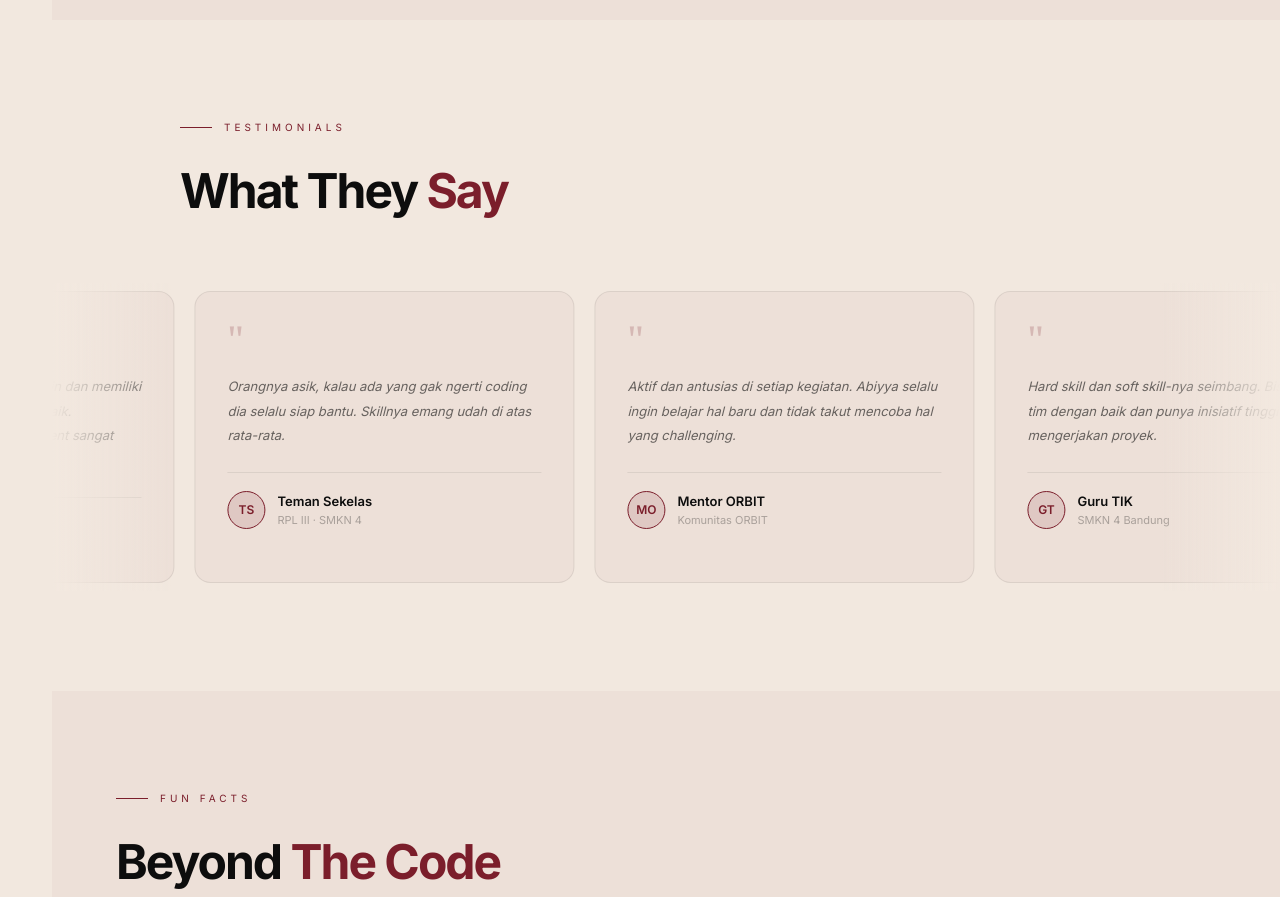
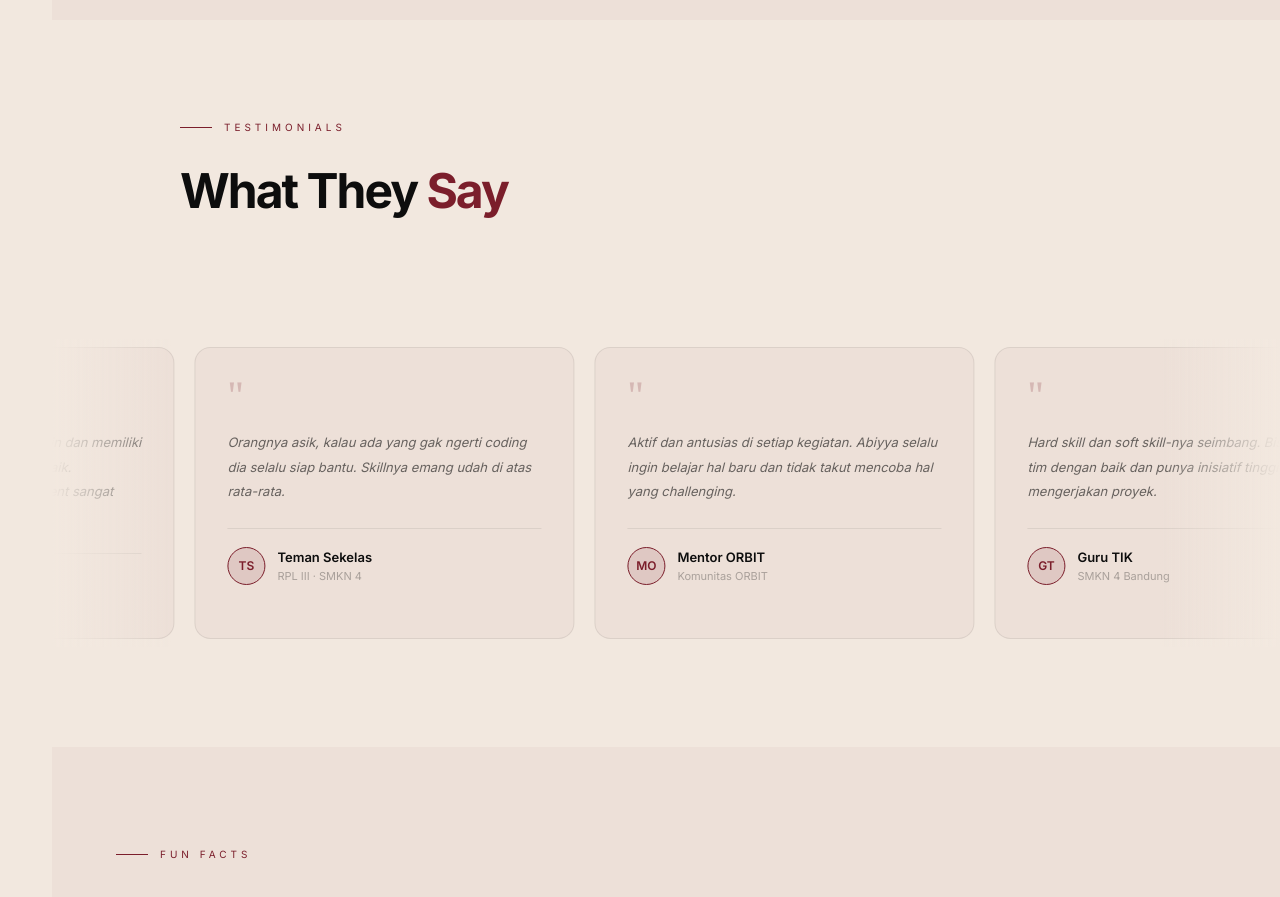
Before and after one commit to Abeyyyyyy/portfolio-abyya, a React app in the folder frontend/: page / in a window 1280 px wide. Shown: the part 5260-6157 px from the top of the page. Built offline with nearby package versions, Linux system fonts and the light colour scheme; no server answers; the HTML template or start-up script is replaced by a standard one.

Commit message:
Testimoni correct

```diff
--- a/frontend/src/components/sections/Testimonials.jsx
+++ b/frontend/src/components/sections/Testimonials.jsx
@@ -20,12 +20,15 @@ const Testimonials = forwardRef(({ t, data }, ref) => {
     }}>
 
       {/* Header */}
-      <div style={{ width: '100%', maxWidth: '1100px', margin: '0 auto 56px', padding: '0 64px' }}>
+<div style={{ width: '100%', maxWidth: '1100px', margin: '0 0 56px', padding: '0 64px' }}>
   <div style={{ display: 'flex', alignItems: 'center', gap: '12px', marginBottom: '20px' }}>
     <div style={{ width: '32px', height: '1px', background: t.accent }} />
-          <span style={{ fontSize: '10px', letterSpacing: '4px', textTransform: 'uppercase', color: t.accent }}>Testimonials</span>
+    <span style={{ fontSize: '10px', letterSpacing: '4px', textTransform: 'uppercase', color: t.accent }}>
+      Testimonials
+    </span>
   </div>
-        <h2 style={{ fontSize: '48px', fontWeight: '700', letterSpacing: '-2px' }}>
+
+  <h2 style={{ fontSize: '48px', fontWeight: '700', letterSpacing: '-2px', marginBottom: '56px' }}>
     What They <span style={{ color: t.accent }}>Say</span>
   </h2>
 </div>
```
Lines whose indentation alone changed are shown as unchanged.
